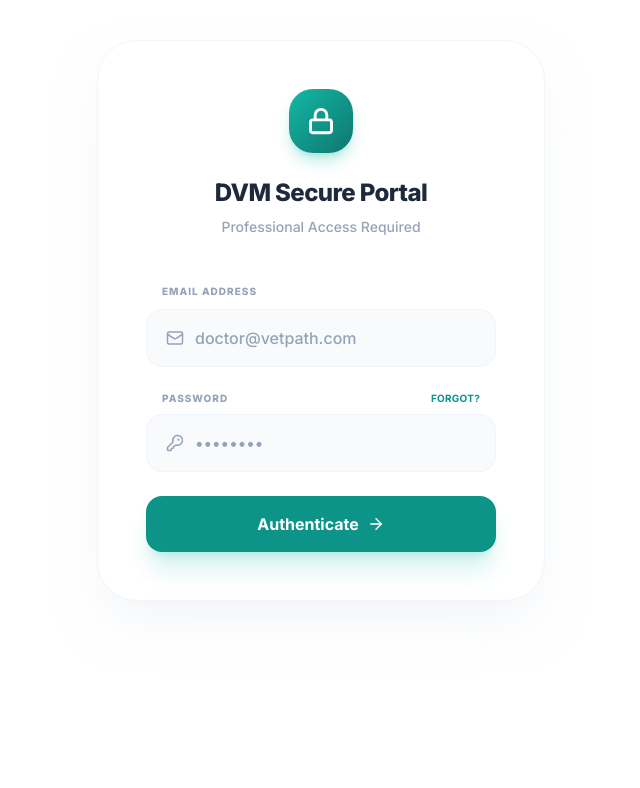
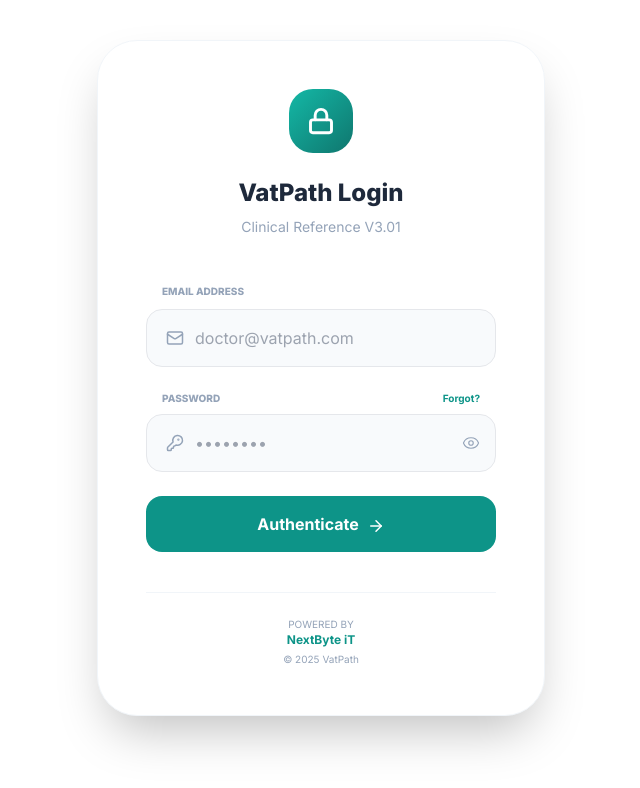
Before and after one commit to Naim-006/Vatpath, a React (Vite) app in the folder vetpath---dvm-disease-portal/: page / in a window 1280 px wide. Shown: the top 788 px of the page, without its empty margins (319-959 px from the left). Built offline with nearby package versions, Linux system fonts and the light colour scheme; no server answers.

Commit message:
Add files via upload

```diff
--- a/vetpath---dvm-disease-portal/pages/AdminLogin.tsx
+++ b/vetpath---dvm-disease-portal/pages/AdminLogin.tsx
@@ -1,16 +1,29 @@
 import React, { useState } from 'react';
 import { supabase } from '../services/supabaseClient';
-import { Lock, Mail, ArrowRight, UserCheck, KeyRound, AlertCircle, CheckCircle } from 'lucide-react';
+import {
+  Lock,
+  Mail,
+  ArrowRight,
+  KeyRound,
+  AlertCircle,
+  CheckCircle,
+  Eye,
+  EyeOff,
+} from 'lucide-react';
 
 interface AdminLoginProps {
   initialMode?: 'login' | 'forgot' | 'update';
   onSuccess: () => void;
 }
 
-const AdminLogin: React.FC<AdminLoginProps> = ({ initialMode = 'login', onSuccess }) => {
+const AdminLogin: React.FC<AdminLoginProps> = ({
+  initialMode = 'login',
+  onSuccess,
+}) => {
   const [mode, setMode] = useState<'login' | 'forgot' | 'update'>(initialMode);
   const [email, setEmail] = useState('');
   const [password, setPassword] = useState('');
+  const [showPassword, setShowPassword] = useState(false);
   const [loading, setLoading] = useState(false);
   const [error, setError] = useState('');
   const [message, setMessage] = useState('');
@@ -23,112 +36,173 @@
 
     try {
       if (mode === 'login') {
-        const { error } = await (supabase.auth as any).signInWithPassword({ email, password });
+        const { error } = await (supabase.auth as any).signInWithPassword({
+          email,
+          password,
+        });
         if (error) throw error;
         onSuccess();
-      } else if (mode === 'forgot') {
-        const { error } = await (supabase.auth as any).resetPasswordForEmail(email, {
-          redirectTo: 'https://vatpath.vercel.app/',
+      }
+
+      if (mode === 'forgot') {
+        const { error } = await (supabase.auth as any).resetPasswordForEmail(
+          email,
+          { redirectTo: 'https://vatpath.vercel.app/' }
+        );
+        if (error) throw error;
+        setMessage('Check your email for the recovery link!');
+      }
+
+      if (mode === 'update') {
+        const { error } = await (supabase.auth as any).updateUser({
+          password,
         });
         if (error) throw error;
-        setMessage('Check your email for the recovery link!');
-      } else if (mode === 'update') {
-        const { error } = await (supabase.auth as any).updateUser({ password });
-        if (error) throw error;
-        setMessage('Password updated! You can now access the portal.');
+        setMessage('Password updated successfully!');
         setTimeout(() => setMode('login'), 2000);
       }
     } catch (err: any) {
-      setError(err.message || 'An error occurred during authentication.');
+      setError(err.message || 'Authentication failed.');
     } finally {
       setLoading(false);
     }
   };
 
   return (
-    <div className="min-h-[70vh] flex items-center justify-center animate-slide-up px-4">
-      <div className="w-full max-w-md bg-white dark:bg-slate-800/80 backdrop-blur-xl p-8 md:p-12 rounded-[2.5rem] shadow-2xl shadow-slate-200/50 dark:shadow-none border border-slate-100 dark:border-slate-700">
+    <div className="min-h-[70vh] flex items-center justify-center px-4">
+      <div className="w-full max-w-md bg-white dark:bg-slate-800/80 backdrop-blur-xl p-8 md:p-12 rounded-[2.5rem] shadow-2xl border border-slate-100 dark:border-slate-700">
+        {/* Header */}
         <div className="text-center mb-10">
-          <div className="w-16 h-16 bg-gradient-to-br from-teal-500 to-teal-700 rounded-3xl flex items-center justify-center text-white mx-auto mb-6 shadow-lg shadow-teal-500/30 transform transition-transform hover:scale-110 duration-500">
+          <div className="w-16 h-16 bg-gradient-to-br from-teal-500 to-teal-700 rounded-3xl flex items-center justify-center text-white mx-auto mb-6">
             <Lock size={28} strokeWidth={2.5} />
           </div>
-          <h2 className="text-2xl font-black text-slate-800 dark:text-white tracking-tight">
-            {mode === 'login' ? 'DVM Secure Portal' : mode === 'forgot' ? 'Account Recovery' : 'Update Credentials'}
+          <h2 className="text-2xl font-black text-slate-800 dark:text-white">
+            {mode === 'login'
+              ? 'VatPath Login'
+              : mode === 'forgot'
+              ? 'Account Recovery'
+              : 'Update Password'}
           </h2>
-          <p className="text-slate-400 text-sm font-medium mt-2">Professional Access Required</p>
+          <p className="text-slate-400 text-sm mt-2">
+            Clinical Reference V3.01
+          </p>
         </div>
 
+        {/* Form */}
         <form onSubmit={handleSubmit} className="space-y-6">
           {error && (
-            <div className="p-4 bg-red-50 dark:bg-red-900/20 text-red-600 dark:text-red-300 text-xs font-bold rounded-2xl flex items-center gap-3 animate-pulse">
-              <AlertCircle size={16} />
-              {error}
+            <div className="p-4 bg-red-50 dark:bg-red-900/20 text-red-600 dark:text-red-300 text-xs font-bold rounded-2xl flex gap-3">
+              <AlertCircle size={16} /> {error}
             </div>
           )}
 
           {message && (
-            <div className="p-4 bg-teal-50 dark:bg-teal-900/20 text-teal-600 dark:text-teal-300 text-xs font-bold rounded-2xl flex items-center gap-3 animate-fade-in">
-              <CheckCircle size={16} />
-              {message}
+            <div className="p-4 bg-teal-50 dark:bg-teal-900/20 text-teal-600 dark:text-teal-300 text-xs font-bold rounded-2xl flex gap-3">
+              <CheckCircle size={16} /> {message}
             </div>
           )}
 
           {(mode === 'login' || mode === 'forgot') && (
-            <div className="space-y-2 group">
-              <label className="text-[10px] font-black text-slate-400 uppercase tracking-widest pl-4">Email Address</label>
+            <div className="space-y-2">
+              <label className="text-[10px] font-black text-slate-400 uppercase pl-4">
+                Email Address
+              </label>
               <div className="relative">
-                <Mail className="absolute left-5 top-1/2 -translate-y-1/2 text-slate-400 group-focus-within:text-teal-500 transition-colors" size={18} />
+                <Mail className="absolute left-5 top-1/2 -translate-y-1/2 text-slate-400" size={18} />
                 <input
-                  type="email" required value={email} onChange={(e) => setEmail(e.target.value)}
-                  className="w-full pl-12 pr-5 py-4 bg-slate-50 dark:bg-slate-900/50 border border-slate-100 dark:border-slate-800 rounded-2xl focus:ring-4 focus:ring-teal-500/10 focus:border-teal-500 transition-all dark:text-white font-medium placeholder:text-slate-400"
-                  placeholder="doctor@vetpath.com"
+                  type="email"
+                  required
+                  value={email}
+                  onChange={(e) => setEmail(e.target.value)}
+                  className="w-full pl-12 pr-5 py-4 bg-slate-50 dark:bg-slate-900/50 border rounded-2xl dark:text-white"
+                  placeholder="doctor@vatpath.com"
                 />
               </div>
             </div>
           )}
 
           {(mode === 'login' || mode === 'update') && (
-            <div className="space-y-2 group">
-              <div className="flex justify-between items-center px-4">
-                <label className="text-[10px] font-black text-slate-400 uppercase tracking-widest">
+            <div className="space-y-2">
+              <div className="flex justify-between px-4">
+                <label className="text-[10px] font-black text-slate-400 uppercase">
                   {mode === 'update' ? 'New Password' : 'Password'}
                 </label>
                 {mode === 'login' && (
-                  <button type="button" onClick={() => setMode('forgot')} className="text-[10px] font-bold text-teal-600 hover:text-teal-700 uppercase tracking-wide">Forgot?</button>
+                  <button
+                    type="button"
+                    onClick={() => setMode('forgot')}
+                    className="text-[10px] font-bold text-teal-600"
+                  >
+                    Forgot?
+                  </button>
                 )}
               </div>
+
               <div className="relative">
-                <KeyRound className="absolute left-5 top-1/2 -translate-y-1/2 text-slate-400 group-focus-within:text-teal-500 transition-colors" size={18} />
+                <KeyRound className="absolute left-5 top-1/2 -translate-y-1/2 text-slate-400" size={18} />
+
                 <input
-                  type="password" required value={password} onChange={(e) => setPassword(e.target.value)}
-                  className="w-full pl-12 pr-5 py-4 bg-slate-50 dark:bg-slate-900/50 border border-slate-100 dark:border-slate-800 rounded-2xl focus:ring-4 focus:ring-teal-500/10 focus:border-teal-500 transition-all dark:text-white font-medium placeholder:text-slate-400"
+                  type={showPassword ? 'text' : 'password'}
+                  required
+                  value={password}
+                  onChange={(e) => setPassword(e.target.value)}
+                  className="w-full pl-12 pr-12 py-4 bg-slate-50 dark:bg-slate-900/50 border rounded-2xl dark:text-white"
                   placeholder="••••••••"
                 />
+
+                <button
+                  type="button"
+                  onClick={() => setShowPassword(!showPassword)}
+                  className="absolute right-4 top-1/2 -translate-y-1/2 text-slate-400 hover:text-teal-500"
+                >
+                  {showPassword ? (
+                    <EyeOff size={18} strokeWidth={1.5} />
+                  ) : (
+                    <Eye size={18} strokeWidth={1.5} />
+                  )}
+                </button>
               </div>
             </div>
           )}
 
           <button
-            type="submit" disabled={loading}
-            className="w-full py-4 bg-teal-600 hover:bg-teal-700 text-white font-bold rounded-2xl shadow-xl shadow-teal-500/20 transition-all transform active:scale-95 disabled:opacity-50 disabled:pointer-events-none flex items-center justify-center gap-2"
+            type="submit"
+            disabled={loading}
+            className="w-full py-4 bg-teal-600 hover:bg-teal-700 text-white font-bold rounded-2xl"
           >
-            {loading ? 'Processing...' : (
-              <>
-                {mode === 'login' ? 'Authenticate' : mode === 'forgot' ? 'Send Link' : 'Update'}
-                <ArrowRight size={18} />
-              </>
-            )}
+            {loading
+              ? 'Processing...'
+              : mode === 'login'
+              ? 'Authenticate'
+              : mode === 'forgot'
+              ? 'Send Link'
+              : 'Update'}
+            <ArrowRight className="inline ml-2" size={18} />
           </button>
 
           {mode !== 'login' && (
             <button
-              type="button" onClick={() => setMode('login')}
-              className="w-full py-2 text-xs font-bold text-slate-400 hover:text-slate-600 dark:hover:text-slate-200 transition-colors uppercase tracking-widest"
+              type="button"
+              onClick={() => setMode('login')}
+              className="w-full text-xs font-bold text-slate-400 mt-2"
             >
               Back to Sign In
             </button>
           )}
         </form>
+
+        {/* Footer */}
+        <div className="mt-10 pt-6 border-t border-slate-100 dark:border-slate-700 text-center">
+          <p className="text-[10px] text-slate-400 uppercase">Powered by</p>
+          <p className="text-xs font-bold text-slate-600 dark:text-slate-300">
+            <a href="https://nextbyte-it.netlify.app/about#team" target="_blank" rel="noopener noreferrer" className="text-teal-600 dark:text-teal-400 hover:underline">
+              NextByte iT
+            </a>
+          </p>
+          <p className="text-[10px] text-slate-400 mt-1">
+            © {new Date().getFullYear()} VatPath
+          </p>
+        </div>
       </div>
     </div>
   );
```
Also changed, not shown: vetpath---dvm-disease-portal/components/DiseaseModal.tsx (+17 -17 lines), vetpath---dvm-disease-portal/pages/AdminDashboard.tsx (+27 -15 lines), 3 other files (tests, documents, lock files or other folders).
